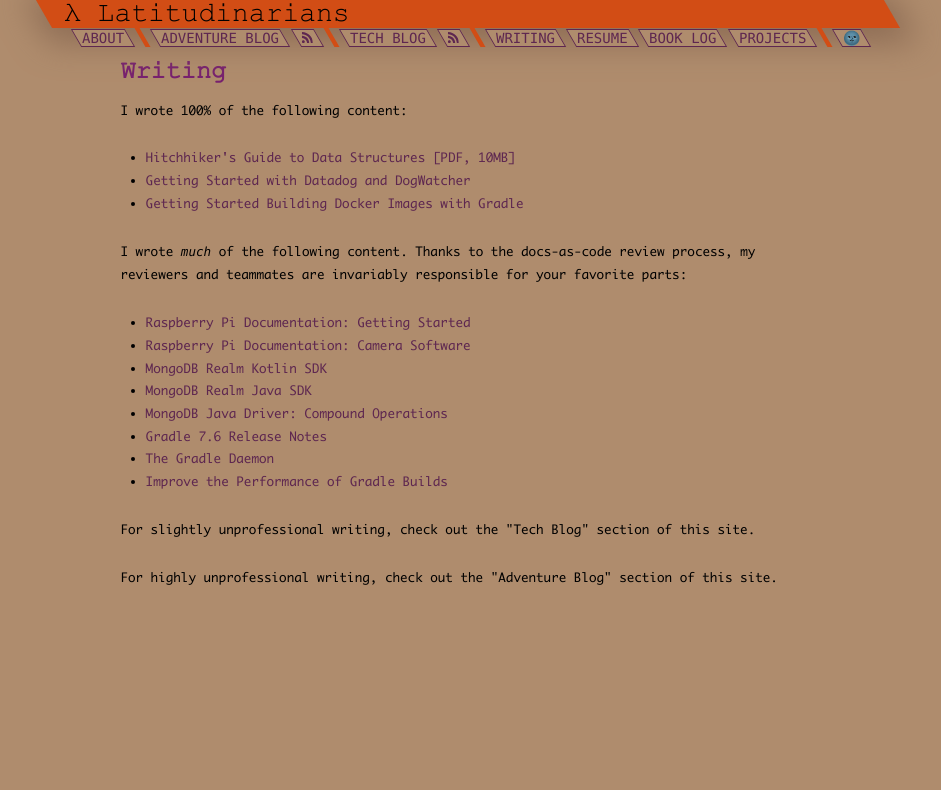
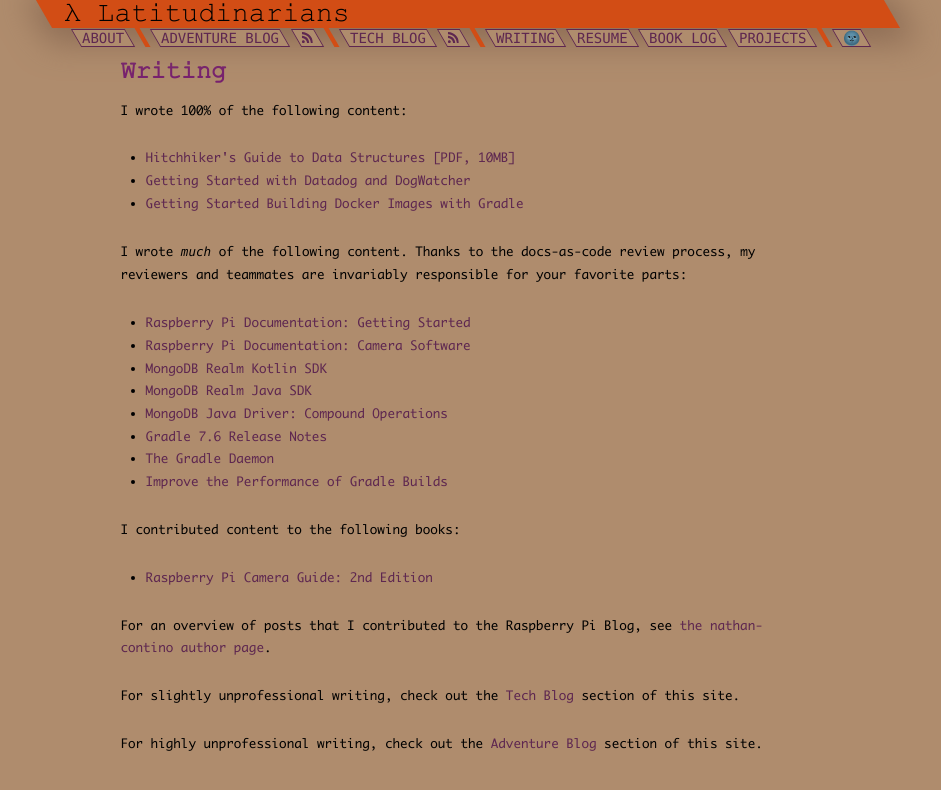
Before and after one commit to nathan-contino/nathan-contino.github.io, a Jekyll site: the page built from _pages/writing.html, in a window 1280 px wide and 900 px high. Shown: the top 790 px of the window, without its empty margins (174-1115 px from the left). Built offline with Jekyll 4.4.1, drawn with Linux system fonts in a browser that asks for light colours.

Commit message:
Update writing section with latest information

```diff
--- a/_pages/writing.html
+++ b/_pages/writing.html
@@ -48,8 +48,19 @@
 	</li>
 </ul>
 <p>
-For slightly unprofessional writing, check out the "Tech Blog" section of this site.
+I contributed content to the following books:
+</p>
+<ul>
+	<li>
+		<a href="https://magpi.raspberrypi.com/books/camera-guide-2nd-edition">Raspberry Pi Camera Guide: 2nd Edition</a>
+	</li>
+</ul>
+<p>
+For an overview of posts that I contributed to the Raspberry Pi Blog, see <a href="https://www.raspberrypi.com/news/author/nathan-contino/">the nathan-contino author page</a>.
 </p>
 <p>
-For highly unprofessional writing, check out the "Adventure Blog" section of this site.
+For slightly unprofessional writing, check out the <a href="/techblog/">Tech Blog</a> section of this site.
 </p>
+<p>
+For highly unprofessional writing, check out the <a href="/blog/">Adventure Blog</a> section of this site.
+</p>
```
